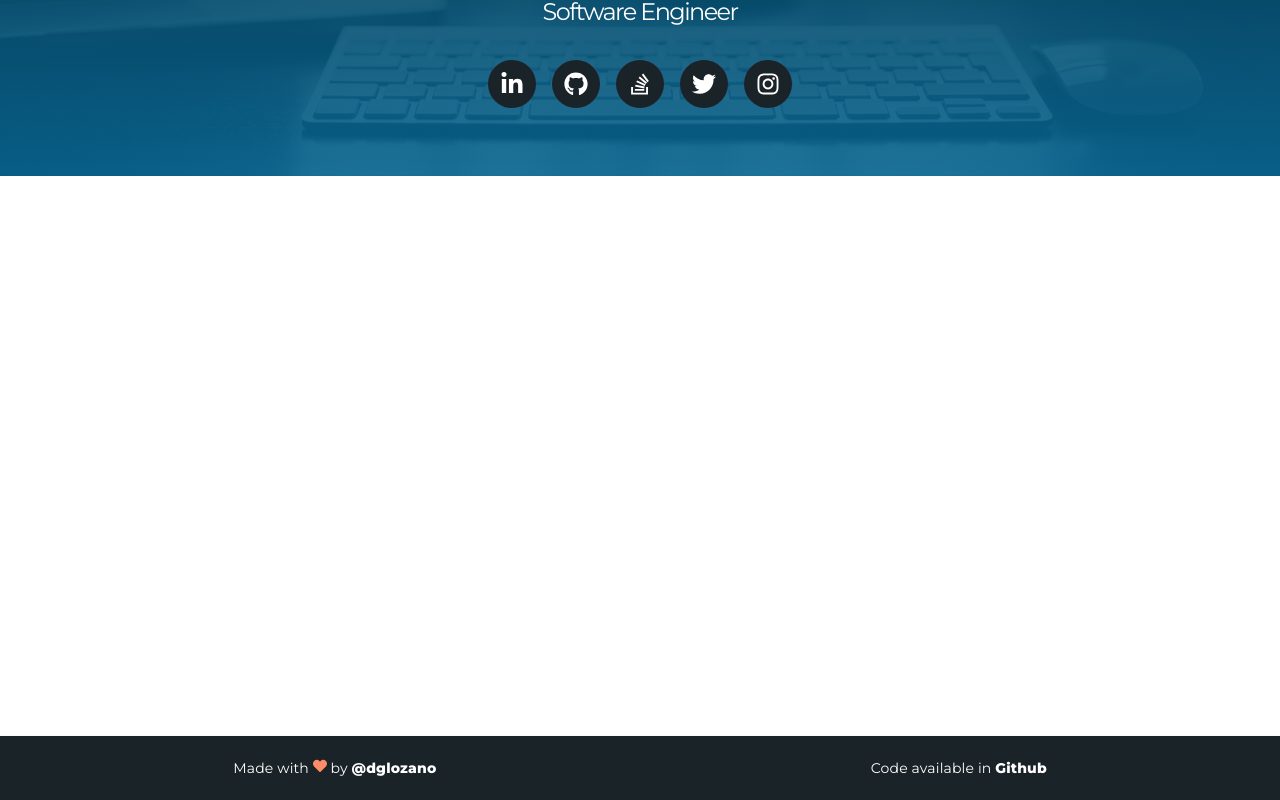
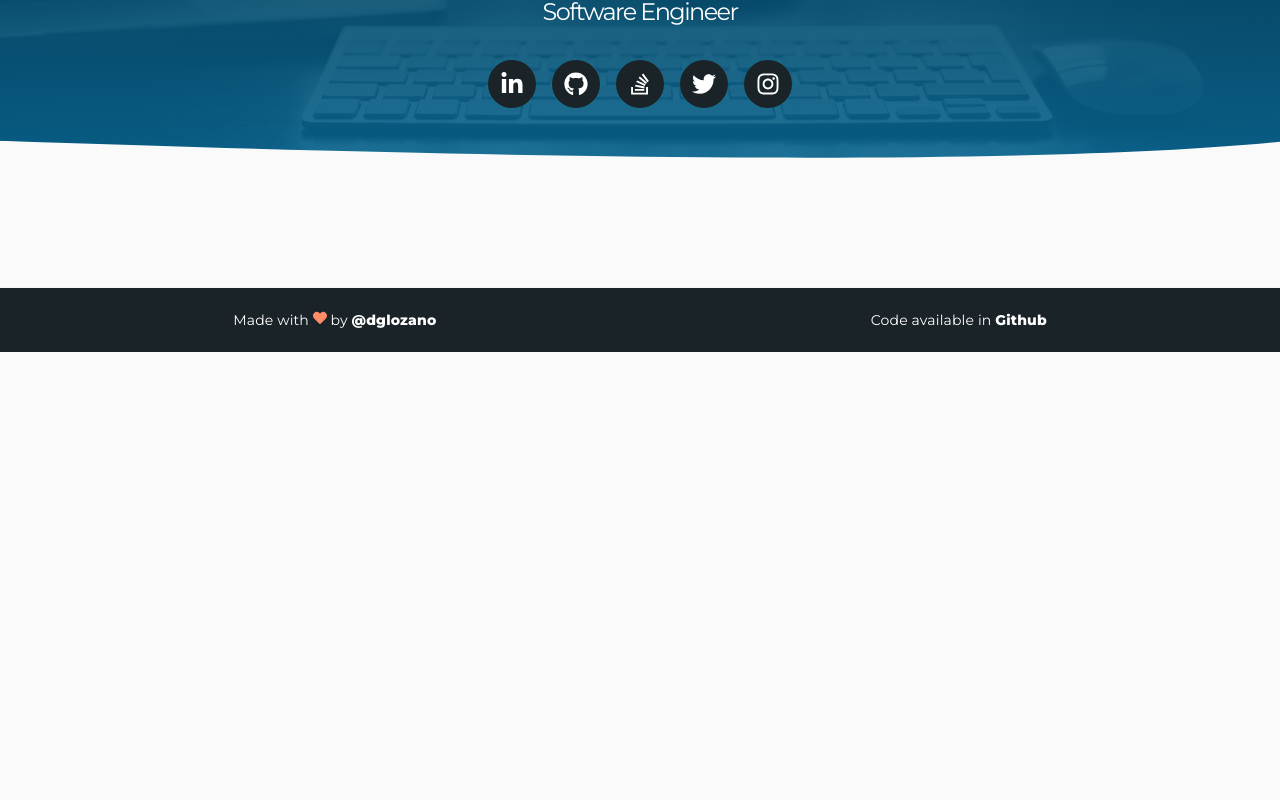
Before and after one commit to dglozano/dglozano, a React (Create React App) app: page / in a window 1280 px wide. Shown: the part 448-1248 px from the top of the page. After the commit the page ends 800 px from the top, so only its background shows below. Built offline with nearby package versions, Linux system fonts and the light colour scheme.

Commit message:
Add wave and configure dark theme only for HeadSection, AppBar and Footer

```diff
--- a/src/app/App.tsx
+++ b/src/app/App.tsx
@@ -8,7 +8,7 @@ import {
 } from "@material-ui/core";
 
 import AppToolbar from "app/AppToolbar/AppToolbar";
-import HeadSection from "app/sections/HeadSection/HeadSection";
+import HeadSectionContainer from "app/sections/HeadSection/HeadSectionContainer";
 import ContactSection from "app/sections/ContactSection/ContactSection";
 import KeyboardArrowUpIcon from "@material-ui/icons/KeyboardArrowUp";
 import Footer from "app/Footer/Footer";
@@ -49,7 +49,7 @@ const App = () => {
     <Grid container direction="column" className={classes.root}>
       <AppToolbar />
       <Grid container direction="column" className={classes.content}>
-        <HeadSection />
+        <HeadSectionContainer />
         <ContactSection />
       </Grid>
       <Zoom in={trigger}>
--- a/src/app/AppToolbar/AppToolbar.tsx
+++ b/src/app/AppToolbar/AppToolbar.tsx
@@ -1,11 +1,12 @@
 import React from "react";
-import { AppBar, Toolbar, makeStyles } from "@material-ui/core";
+import { AppBar, Toolbar, makeStyles, ThemeProvider } from "@material-ui/core";
 import { ToggleButton, ToggleButtonGroup } from "@material-ui/lab";
 import { useTranslation } from "react-i18next";
 
 import NorwayFlag from "icons/NorwayFlag";
 import BritishFlag from "icons/BritishFlag";
 import SpanishFlag from "icons/SpanishFlag";
+import { darkTheme } from "config/themes";
 
 const useStyles = makeStyles(theme => ({
   appBar: {
@@ -30,6 +31,7 @@ const AppToolbar = () => {
   };
 
   return (
+    <ThemeProvider theme={darkTheme}>
       <AppBar position="sticky" className={classes.appBar}>
         <Toolbar id="back-to-top-anchor">
           <ToggleButtonGroup
@@ -50,6 +52,7 @@ const AppToolbar = () => {
           </ToggleButtonGroup>
         </Toolbar>
       </AppBar>
+    </ThemeProvider>
   );
 };
 
--- a/src/app/sections/ContactSection/ContactSection.tsx
+++ b/src/app/sections/ContactSection/ContactSection.tsx
@@ -1,27 +1,5 @@
 import React from "react";
-import { Grid, makeStyles, Paper } from "@material-ui/core";
 
-const useStyles = makeStyles(theme => ({
-  main: {
-    minHeight: "70vh",
-    backgroundColor: "white"
-  }
-}));
+const ContactSection = () => <></>;
 
-const HeadSection = () => {
-  const classes = useStyles();
-
-  return (
-    <Grid
-      container
-      direction="column"
-      alignItems="center"
-      justify="center"
-      component={Paper}
-      square
-      className={classes.main}
-    ></Grid>
-  );
-};
-
-export default HeadSection;
+export default ContactSection;
--- a/src/app/sections/HeadSection/HeadSection.tsx
+++ b/src/app/sections/HeadSection/HeadSection.tsx
@@ -20,7 +20,8 @@ const useStyles = makeStyles(theme => ({
     backgroundImage:
       "linear-gradient(#011f2cee, #026492DD), url('static/head-section-background.png')",
     backgroundSize: "cover",
-    backgroundPosition: "bottom center"
+    backgroundPosition: "bottom center",
+    position: "relative"
   },
   avatar: {
     width: theme.spacing(6) * 5,
--- /dev/null
+++ b/src/app/sections/HeadSection/HeadSectionContainer.tsx
@@ -0,0 +1,39 @@
+import React from "react";
+import { makeStyles, ThemeProvider } from "@material-ui/core";
+
+import HeadSection from "app/sections/HeadSection/HeadSection";
+import { darkTheme } from "config/themes";
+
+const waveStyles = makeStyles(theme => ({
+  wave: {
+    color: "#026492DD",
+    display: "block",
+    overflow: "hidden",
+    transform: "translateY(-50%)",
+    width: "100%",
+    "& svg": {
+      fill: theme.palette.background.default,
+      height: "auto",
+      marginLeft: "-1%",
+      width: "102%"
+    }
+  }
+}));
+const HeadSectionContainer = () => {
+  const classes = waveStyles();
+
+  return (
+    <>
+      <ThemeProvider theme={darkTheme}>
+        <HeadSection />
+      </ThemeProvider>
+      <div className={classes.wave}>
+        <svg viewBox="0 0 1440 73">
+          <path d="M1440 .008V73H0V.008c724.512 25.323 1204.512 25.323 1440 0z"></path>
+        </svg>
+      </div>
+    </>
+  );
+};
+
+export default HeadSectionContainer;
--- /dev/null
+++ b/src/config/themes.ts
@@ -0,0 +1,26 @@
+import { createMuiTheme, responsiveFontSizes, Theme } from "@material-ui/core";
+import { blueGrey, deepOrange } from "@material-ui/core/colors";
+
+export const lightTheme = responsiveFontSizes(
+  createMuiTheme({
+    palette: {
+      primary: { main: blueGrey[900] },
+      secondary: { main: deepOrange[400] }
+    },
+    typography: {
+      fontFamily: "'Montserrat', sans-serif"
+    }
+  })
+);
+
+export const darkTheme = ({ palette, ...outerTheme }: Theme): Theme => {
+  const { primary, secondary } = palette;
+  return createMuiTheme({
+    ...outerTheme,
+    palette: {
+      type: "dark",
+      primary: primary,
+      secondary: secondary
+    }
+  });
+};
--- a/src/index.tsx
+++ b/src/index.tsx
@@ -1,34 +1,16 @@
 import React from "react";
 import ReactDOM from "react-dom";
-import {
-  createMuiTheme,
-  CssBaseline,
-  ThemeProvider,
-  responsiveFontSizes
-} from "@material-ui/core";
-import { blueGrey, deepOrange } from "@material-ui/core/colors";
+import { CssBaseline, ThemeProvider } from "@material-ui/core";
 
 import "i18n";
 import App from "app/App";
 import * as serviceWorker from "serviceWorker";
-
-const theme = createMuiTheme({
-  palette: {
-    type: "dark",
-    primary: { main: blueGrey[900] },
-    secondary: { main: deepOrange[400] }
-  },
-  typography: {
-    fontFamily: "'Montserrat', sans-serif"
-  }
-});
-
-const themeWithResponsiveFontSizes = responsiveFontSizes(theme);
+import { lightTheme } from "config/themes";
 
 ReactDOM.render(
   <React.StrictMode>
     <CssBaseline />
-    <ThemeProvider theme={themeWithResponsiveFontSizes}>
+    <ThemeProvider theme={lightTheme}>
       <App />
     </ThemeProvider>
   </React.StrictMode>,
```
Also changed, not shown: src/app/Footer/Footer.tsx (+11 -1 lines). Lines whose indentation alone changed are shown as unchanged.
